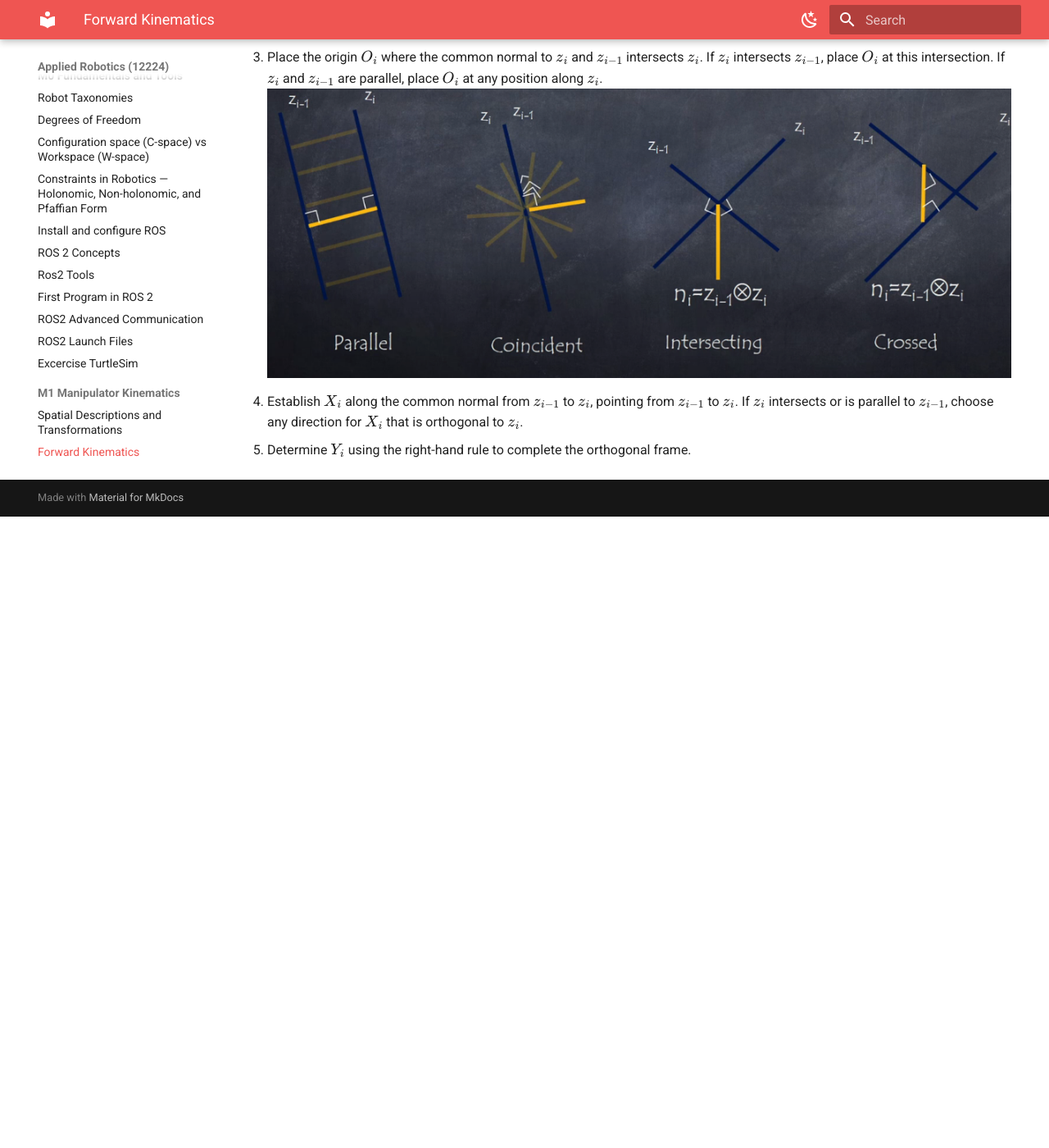
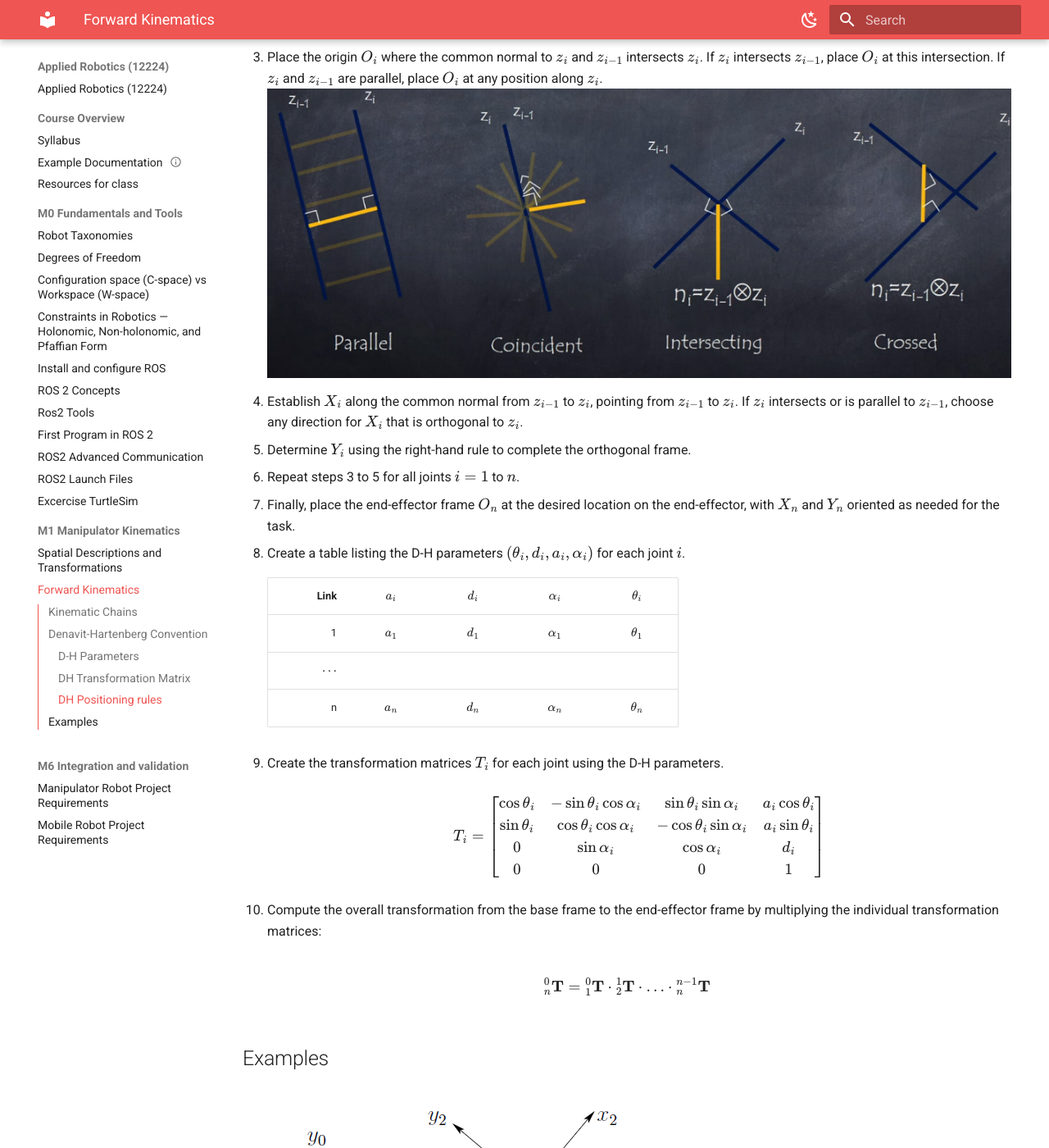
Before and after one commit to Gulden8ag/robotica_aplicada, an MkDocs documentation site: the page built from docs/M1_Manipulator_Kinematics/T0_1.md, in a window 1280 px wide and 1400 px high, scrolled down 4063 px. Shown: the whole window at 82% size. Built offline with MkDocs 1.6.1 and Material for MkDocs 9.7.7, drawn with Linux system fonts in a browser that asks for light colours; before the commit the page ends 4693 px from its top, so only the background shows below that; some of the changed text lies outside the part shown.

Commit message:
finished DH

```diff
--- a/docs/M1_Manipulator_Kinematics/T0_1.md
+++ b/docs/M1_Manipulator_Kinematics/T0_1.md
@@ -127,3 +127,48 @@
     ![D-H Origin](../M1_Manipulator_Kinematics/Images/dh_origin_setup.png)
 4. Establish \(X_i\) along the common normal from \(z_{i-1}\) to \(z_i\), pointing from \(z_{i-1}\) to \(z_i\). If \(z_i\) intersects or is parallel to \(z_{i-1}\), choose any direction for \(X_i\) that is orthogonal to \(z_i\).
 5. Determine \(Y_i\) using the right-hand rule to complete the orthogonal frame.
+6. Repeat steps 3 to 5 for all joints \(i = 1\) to \(n\).
+7. Finally, place the end-effector frame \(O_n\) at the desired location on the end-effector, with \(X_n\) and \(Y_n\) oriented as needed for the task.
+8. Create a table listing the D-H parameters \((\theta_i, d_i, a_i, \alpha_i)\) for each joint \(i\).
+
+    | Link | $a_i$ | $d_i$ | $\alpha_i$ | $\theta_i$ |
+    |--------:|:-----:|:-----:|:----------:|:----------:|
+    | 1       | $a_1$ | $d_1$ | $\alpha_1$ | $\theta_1$ |
+    | $\cdots$|       |       |            |            |
+    | n       | $a_n$ | $d_n$ | $\alpha_n$ | $\theta_n$ |
+
+9. Create the transformation matrices \(T_i\) for each joint using the D-H parameters.
+
+    $$
+    T_i = \begin{bmatrix}
+    \cos\theta_i & -\sin\theta_i \cos\alpha_i & \sin\theta_i \sin\alpha_i & a_i \cos\theta_i \\
+    \sin\theta_i & \cos\theta_i \cos\alpha_i & -\cos\theta_i \sin\alpha_i & a_i \sin\theta_i \\
+    0 & \sin\alpha_i & \cos\alpha_i & d_i \\
+    0 & 0 & 0 & 1
+    \end{bmatrix}
+    $$
+
+10. Compute the overall transformation from the base frame to the end-effector frame by multiplying the individual transformation matrices:
+
+$$
+{}^{0}_{n}\mathbf{T} = {}^{0}_{1}\mathbf{T} \cdot {}^{1}_{2}\mathbf{T} \cdot \ldots \cdot {}^{n-1}_{n}\mathbf{T}
+$$
+
+## Examples
+
+![D-H Frame Assignment Example](../Images/dh_example1.png)
+
+
+| Link | $a_i$ | $d_i$ | $\alpha_i$ | $\theta_i$ |
+|--------:|:-----:|:-----:|:----------:|:----------:|
+| 1       | $a_1$ | 0 | 0 | $\theta_1$ |
+| 2       | $a_2$ | 0 | 0 | $\theta_2$ |
+
+![D-H Frame Assignment Example](../Images/dh_example2.png)
+
+
+| Link | $a_i$ | $d_i$ | $\alpha_i$ | $\theta_i$ |
+|--------:|:-----:|:-----:|:----------:|:----------:|
+| 1       |  |  |  |  |
+| 2       |  |  |  |  |
+| 3       |  |  |  |  |
```
Also changed, not shown: docs/M1_Manipulator_Kinematics/Images/dh_example1.png (added), docs/M1_Manipulator_Kinematics/Images/dh_example2.png (added).
